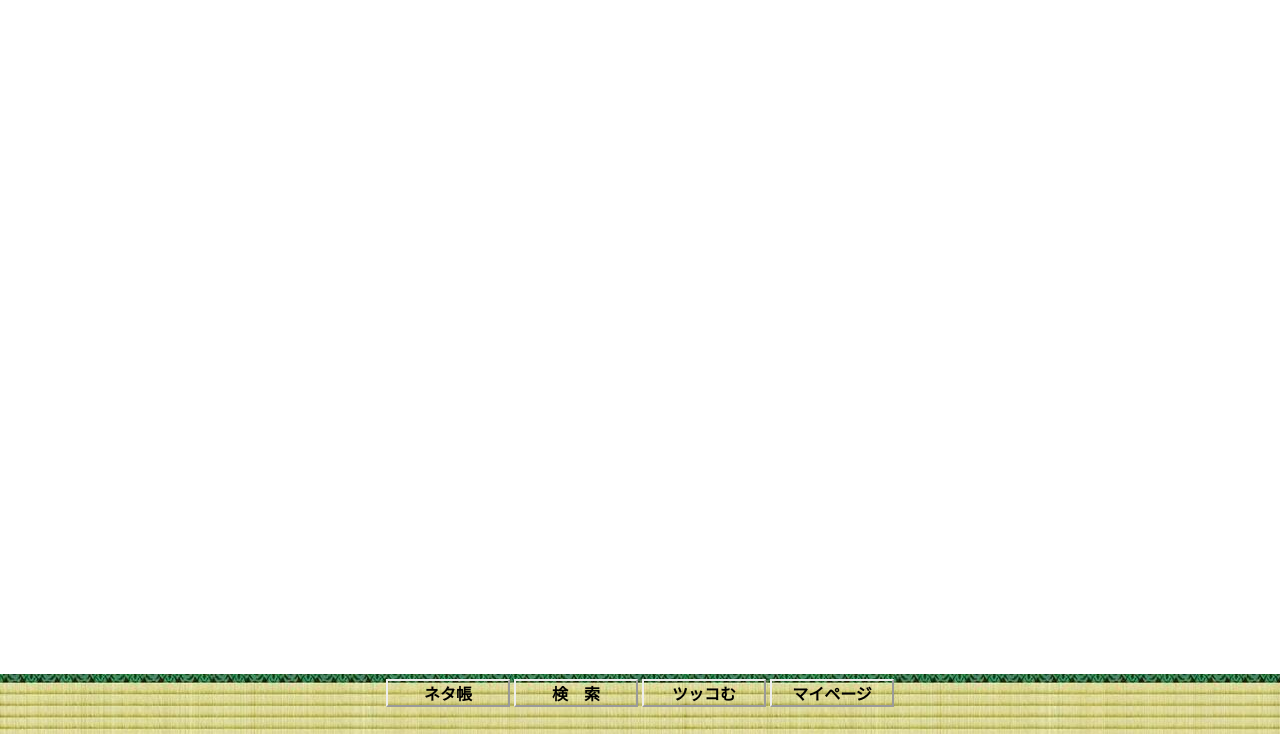
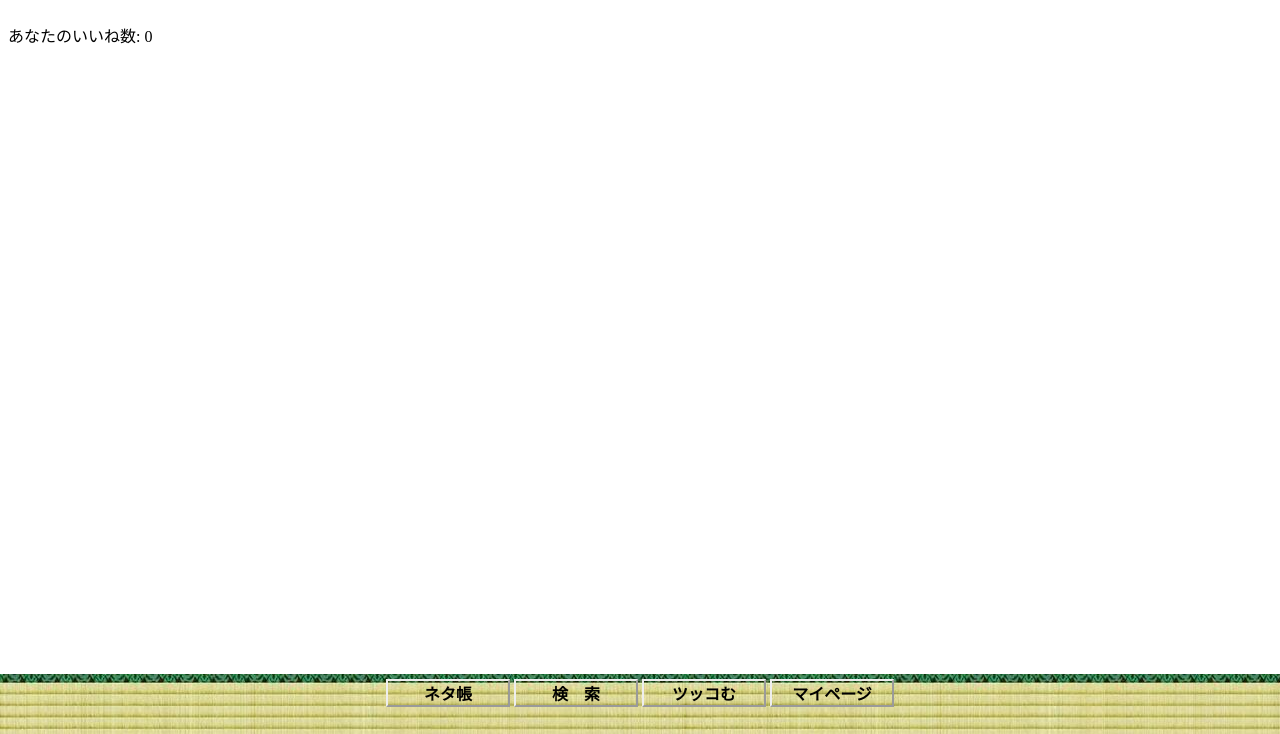
Before and after one commit to Aika418/TsukkomiDojo, a Flask app: page /blog/mypage in a window 1280 px wide. Shown: the part 66-800 px from the top of the page. Run offline with Flask 3, Linux system fonts and the light colour scheme; parts of the project's set-up code (start-up, migrations or seed data) failed here and were passed over.

Commit message:
マイページのいいねカウント表示 mypage.html

```diff
--- a/blog/templates/blog/mypage.html
+++ b/blog/templates/blog/mypage.html
@@ -1,9 +1,30 @@
 {% extends "blog/base.html" %}
 {% block body %}
 
-<link rel="stylesheet" type="text/css" href="/static/likes.css">
+<link rel="stylesheet" type="text/css" href="/static/mypage.css">
 
-<title>マイページ</title>
+<head>
+    <meta charset="UTF-8">
+    <meta name="viewport" content="width=device-width, initial-scale=1.0">
+    <title>マイページ</title>
+
+  </head>
+  <body>
+
+    <div class="mypage-container">
+      <h1>ツッコミレベル</h1>
+      <p>あなたのいいね数: <span id="myLikeCount">0</span></p>
+      <br>
+    </div>
+
+    <script>
+      // ローカルストレージからいいねカウントを取得
+      const myLikeCount = document.getElementById('myLikeCount');
+      let count = localStorage.getItem('likeCount') ? localStorage.getItem('likeCount') : 0;
+      myLikeCount.textContent = count;
+    </script>
+
+</body>
 
 
 
```
